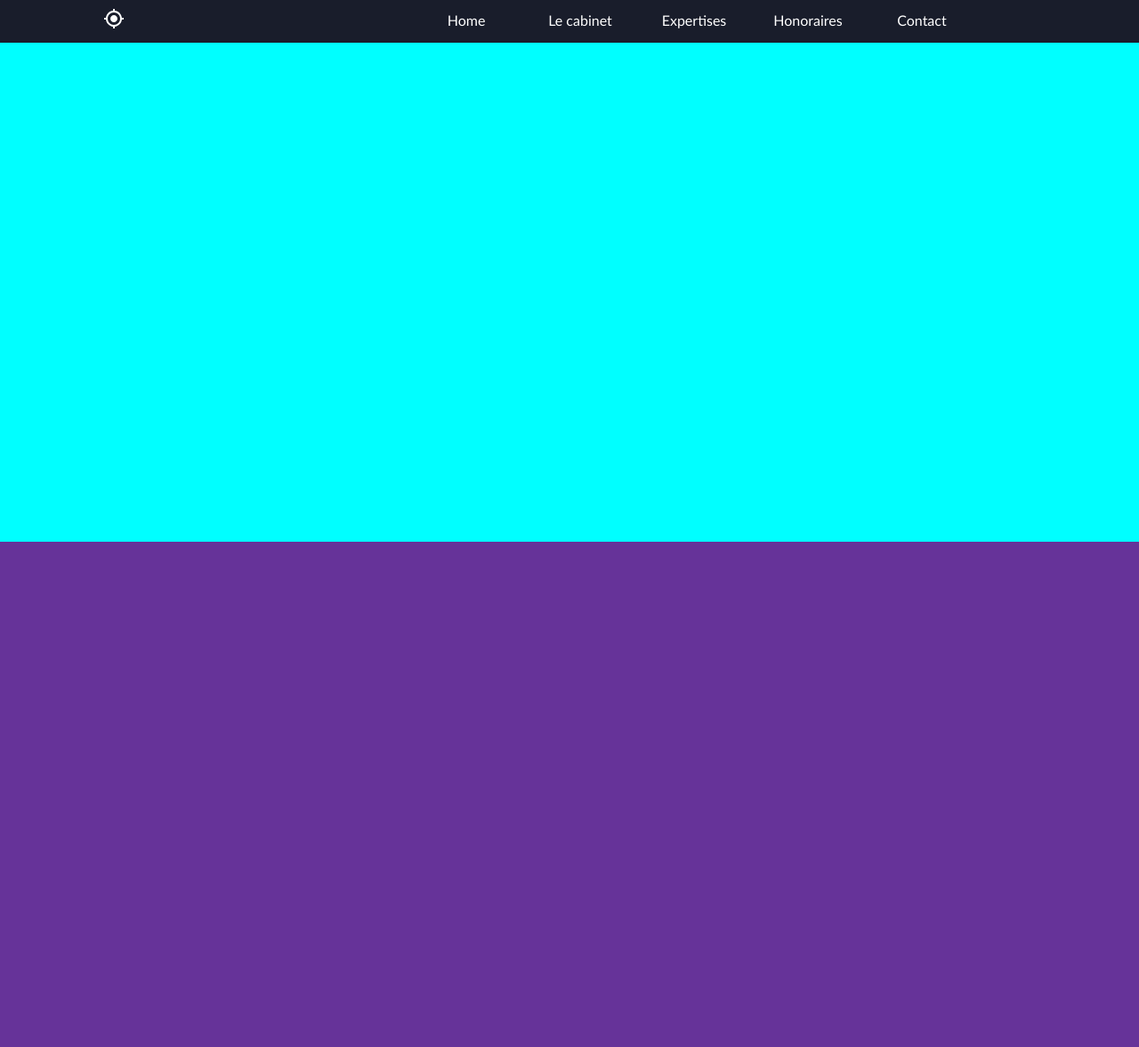
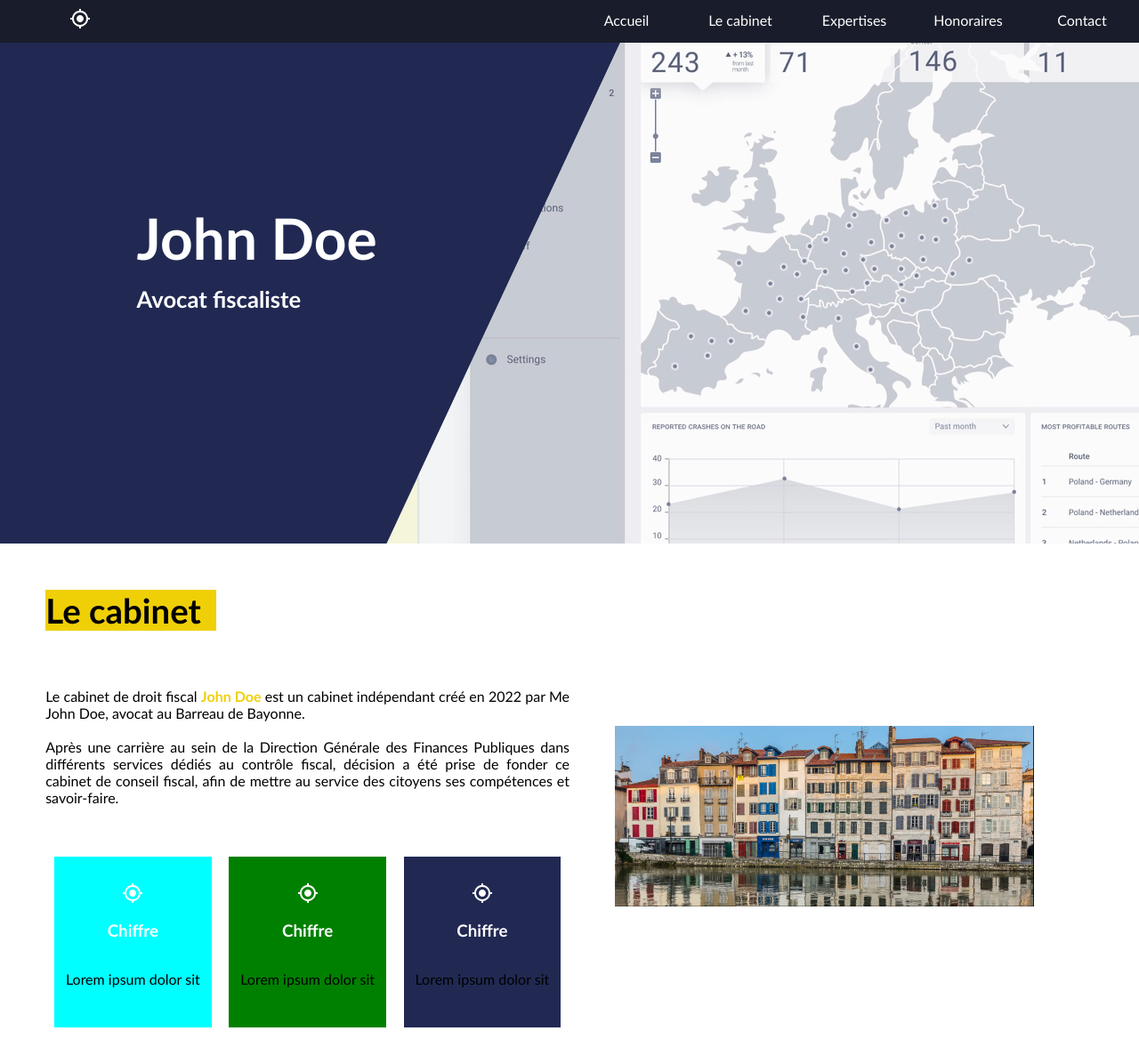
Before and after one commit to OlivierFch/Web-Design-JDAvocats, a plain HTML site: page index.html in a window 1280 px wide. Shown: the part 3-1180 px from the top of the page at 89% size. Drawn offline with Linux system fonts and the light colour scheme.

Commit message:
Third commit
Avancement de la section "Cabinet"

```diff
--- a/index.html
+++ b/index.html
@@ -13,8 +13,8 @@
 <body>
 
     <ul class="liste_nav_menu">
-        <li><img src="images/gps_fixed_white_24dp.svg" alt="logo"></li>
-        <li><a href="#home">Home</a></li>
+        <li><a href="#home"><img src="images/gps_fixed_white_24dp.svg" alt="logo"></a></li>
+        <li><a href="#home">Accueil</a></li>
         <li><a href="#cabinet">Le cabinet</a></li>
         <li><a href="#expertise">Expertises</a></li>
         <li><a href="#honoraire">Honoraires</a></li>
@@ -22,25 +22,64 @@
     </ul>
 
     <section id="home">
-        <div>
-
+        <div class="bloc_gauche">
+            <h1>John Doe</h1>
+            <h3>Avocat fiscaliste</h3>
+        </div>
+        <div class="bloc_droit">
+            <img src="images/DashBoard.webp" alt="">
         </div>
     </section>
+
     <section id="cabinet">
+        <div class="cabinet_gauche">
+            <h1>Le cabinet</h1>
+            <p>
+                Le cabinet de droit fiscal <span>John Doe</span> est un cabinet indépendant créé en 2022 par Me John Doe, avocat au Barreau de Bayonne.
+                <br>
+                <br>
+                Après une carrière au sein de la Direction Générale des Finances Publiques dans différents services dédiés au contrôle fiscal,
+                décision a été prise de fonder ce cabinet de conseil fiscal, afin de mettre au service des citoyens ses compétences et savoir-faire.
+            </p>
+            <div id="details_cabinet_container">
+                <div id="left_details_cabinet">
+                    <img src="images/gps_fixed_white_24dp.svg" alt="logo">
+                    <h3>Chiffre</h3>
+                    <p>Lorem ipsum dolor sit</p>
+                </div>
+                <div id="center_details_cabinet">
+                    <img src="images/gps_fixed_white_24dp.svg" alt="logo">
+                    <h3>Chiffre</h3>
+                    <p>Lorem ipsum dolor sit</p>
+                </div>
+                <div id="right_details_cabinet">
+                    <img src="images/gps_fixed_white_24dp.svg" alt="logo">
+                    <h3>Chiffre</h3>
+                    <p>Lorem ipsum dolor sit</p>
+                </div>
+            </div>
+        </div>
+        <div class="cabinet_droit">
+            <img src="images/Bayonne.jpg" alt="Image cabinet">
+        </div>
+    </section>
 
-    </section>
     <section id="expertise">
 
     </section>
+
     <section id="honoraire">
 
     </section>
+
     <section id="avis">
 
     </section>
+
     <section id="contact">
 
     </section>
+
     <footer>
 
     </footer>
--- a/styles.css
+++ b/styles.css
@@ -5,7 +5,7 @@ html {
 body {
     margin: 0;  /* Aucune marges externes */
     font-family: 'Trebuchet MS', 'Lucida Sans Unicode', 'Lucida Grande', 'Lucida Sans', Arial, sans-serif;
-    font-size: 1em;               /* Taille de police */
+    font-size: 1rem;               /* Taille de police */
 }
 
 /* -------------------------------- Barre de navigation -------------------------------- */
@@ -21,6 +21,8 @@ body {
     align-items: center;    /* Alignements verticaux des liens dans le menu */
     position: sticky;   /* Fixation du menu lors du scroll */
     top: 0;
+    z-index: 100;   /* Reste au dessus des autres éléments */
+
 }
 
 .liste_nav_menu li {
@@ -29,14 +31,14 @@ body {
 
 .liste_nav_menu img {
     position: relative;     /* Décalage de l'image à gauche */
-    right: 15vw;
+    right: 38vw;
 }
 
 .liste_nav_menu a {
     display: block; /* Transformation en block */
     min-width: 8vw;    /* Largeur minimale des liens */
-    position: relative;
-    left: 10vw;
+    position: relative;     /* Décalage des éléments à droite */
+    left: 20vw;
 
     margin: 0.8rem;               /* Marges externes */
     padding: 0.4rem 0;            /* Marges internes */
@@ -50,16 +52,55 @@ body {
 }
 
 .liste_nav_menu a:hover {
-    /* color: #FADE29; */
     color: #EFD006;
 }
 
 /* -------------------------------- Home section -------------------------------- */
 
 #home {
-    height: 43.85vw;
+    height: 44vw;
     width: auto;
-    background-color: aqua;
+    background-color: #212953;
+    overflow: hidden;   /* Cacher les éléments qui dépassent */
+}
+
+.bloc_gauche {
+    width: 40vw;
+    height: 10vw;
+    /* background-color: beige; */
+    position: relative;
+    top: 10vw;
+    left: 12vw;
+}
+
+
+.bloc_gauche h1, h3 {
+    color: #fff;
+}
+
+.bloc_gauche h1 {
+    font-size: 5vw;
+}
+
+.bloc_gauche h3 {
+    font-size: 2vw;
+    position: relative;
+    bottom: 3vw;
+}
+
+.bloc_droit {
+    width: 80vw;
+    height: 80vw;
+    background-color: beige;
+    transform: rotate(-65deg);
+    position: relative;
+    bottom: 25vw;
+    left: 45vw;
+    overflow: hidden;
+}
+
+.bloc_droit img {
+    transform: rotate(65deg);
 }
 
 /* -------------------------------- Cabinet section -------------------------------- */
@@ -67,13 +108,93 @@ body {
 #cabinet {
     height: 48vw;
     width: auto;
-    background-color: rebeccapurple;
+    background-color: #fff;
+    display: flex;
+    align-items: center;
 }
+
+.cabinet_gauche {
+    background-color: #fff;
+    height: fit-content;
+    text-align: justify;
+    margin: 2vw 4vw;
+    flex: 1 1;
+}
+
+.cabinet_gauche h1 {
+    font-size: 3vw;
+    width: 15vw;
+    height: fit-content;
+    background-color: #EFD006;
+    margin: 0vw 0vw 5vw 0vw;    /* marges externes (haut/droite/bas/gauche) */
+}
+
+.cabinet_gauche span {
+    color: #EFD006;
+    font-weight: 900;
+}
+
+.cabinet_droit {
+    flex: 1 1;
+}
+
+.cabinet_droit img {
+    height: 80%;
+    width: 80%;
+}
+
+/* -------------- Details cabinet section -------------- */
+
+#details_cabinet_container {
+    width: 100%;
+    height: 18vw;
+    display: flex;
+    justify-content: space-around;
+    align-items: center;
+    margin-top: 3vw;
+}
+
+#left_details_cabinet {
+    float: left;
+    width: 30%;
+    height: 15vw;
+    background-color: aqua;
+
+    display: flex;
+    flex-direction: column;
+    justify-content: center;
+    align-items: center;
+}
+
+#center_details_cabinet {
+    float: left;
+    width: 30%;
+    height: 15vw;
+    background-color: green;
+
+    display: flex;
+    flex-direction: column;
+    justify-content: center;
+    align-items: center;
+}
+
+#right_details_cabinet {
+    float: left;
+    width: 30%;
+    height: 15vw;
+    background-color: #212953;
+
+    display: flex;
+    flex-direction: column;
+    justify-content: center;
+    align-items: center;
+}
+
 
 /* -------------------------------- Expertise section -------------------------------- */
 
 #expertise {
-    height: 48vw;
+    height: 52vw;
     width: auto;
     background-color: red;
 }
```
Also changed, not shown: images/Bayonne.jpg (added), images/DashBoard.webp (added), images/Landingpage_Rocket.jpg (added).
